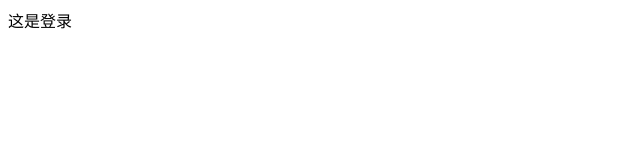
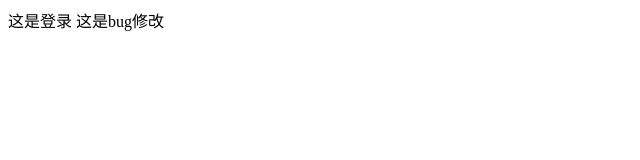
Before and after one commit to wsad1586729827/wanghao, a plain HTML site: page login.html in a window 1280 px wide. Shown: the whole page, without its empty margins (0-640 px from the left). Drawn offline with Linux system fonts and the light colour scheme.

Commit message:
xiugaile

```diff
--- a/login.html
+++ b/login.html
@@ -9,7 +9,7 @@
 </head>
 
 <body>
-    <div>这是登录</div>
+    <div>这是登录 这是bug修改</div>
 </body>
 
 </html>
```
